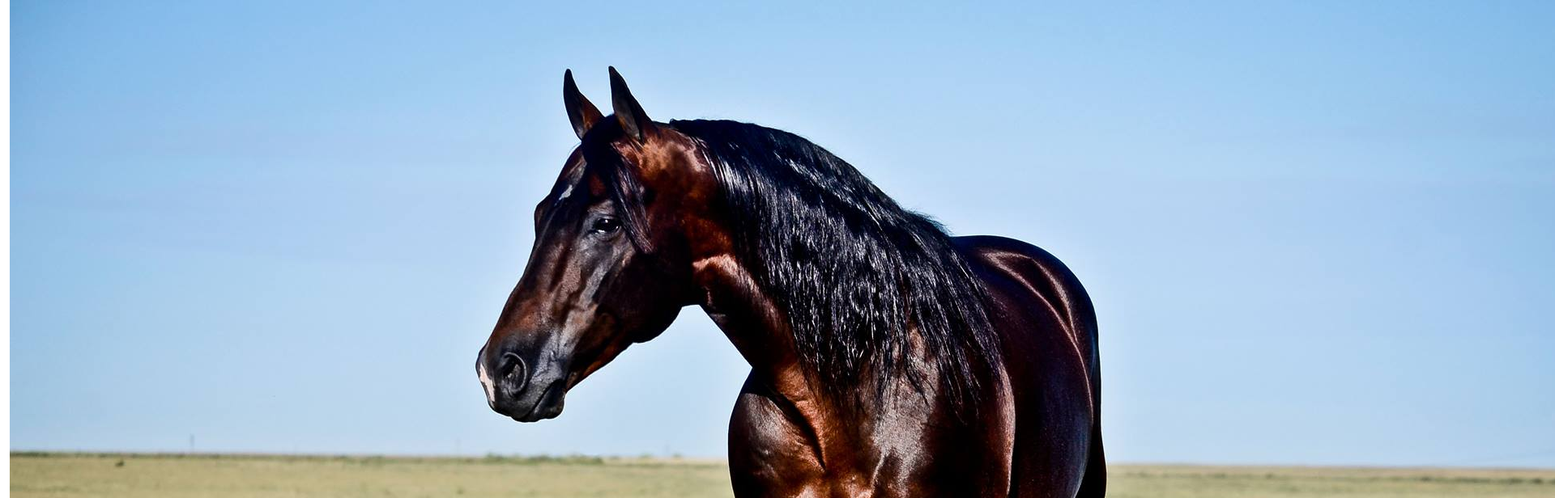
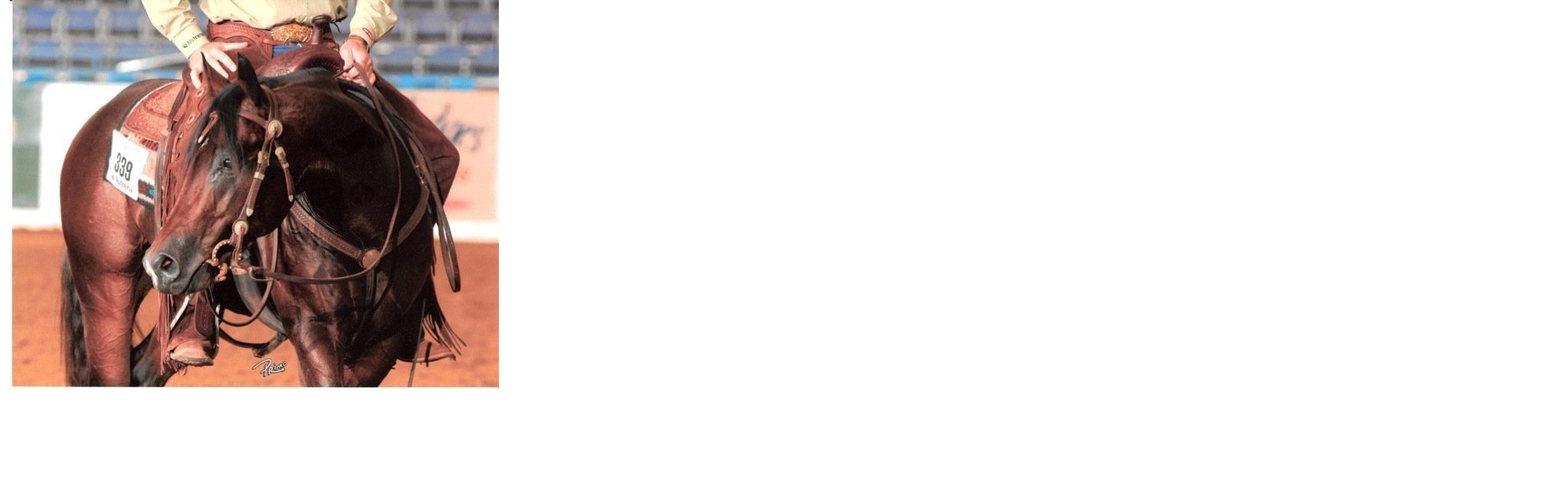
Before and after one commit to emilysw72/personal-web-project, a plain HTML site: page public_html/index.html in a window 1280 px wide. Shown: the top 616 px of the page at 81% size, 1920 px wide, since content can reach past the window. Drawn offline with nearby package versions, Linux system fonts and the light colour scheme.

Commit message:
Testing images.

```diff
--- a/public_html/index.html
+++ b/public_html/index.html
@@ -7,7 +7,7 @@
 </head>
 <body>
 <div class="container-fluid">
-    <img src="rudy.jpg" alt="A bay horse.">
+    <img src="rudy-2.jpg" alt="A bay horse.">
 </div>
 <script src="https://cdn.jsdelivr.net/npm/bootstrap@5.1.3/dist/js/bootstrap.bundle.min.js" integrity="sha384-ka7Sk0Gln4gmtz2MlQnikT1wXgYsOg+OMhuP+IlRH9sENBO0LRn5q+8nbTov4+1p" crossorigin="anonymous"></script>
 </body>
```
